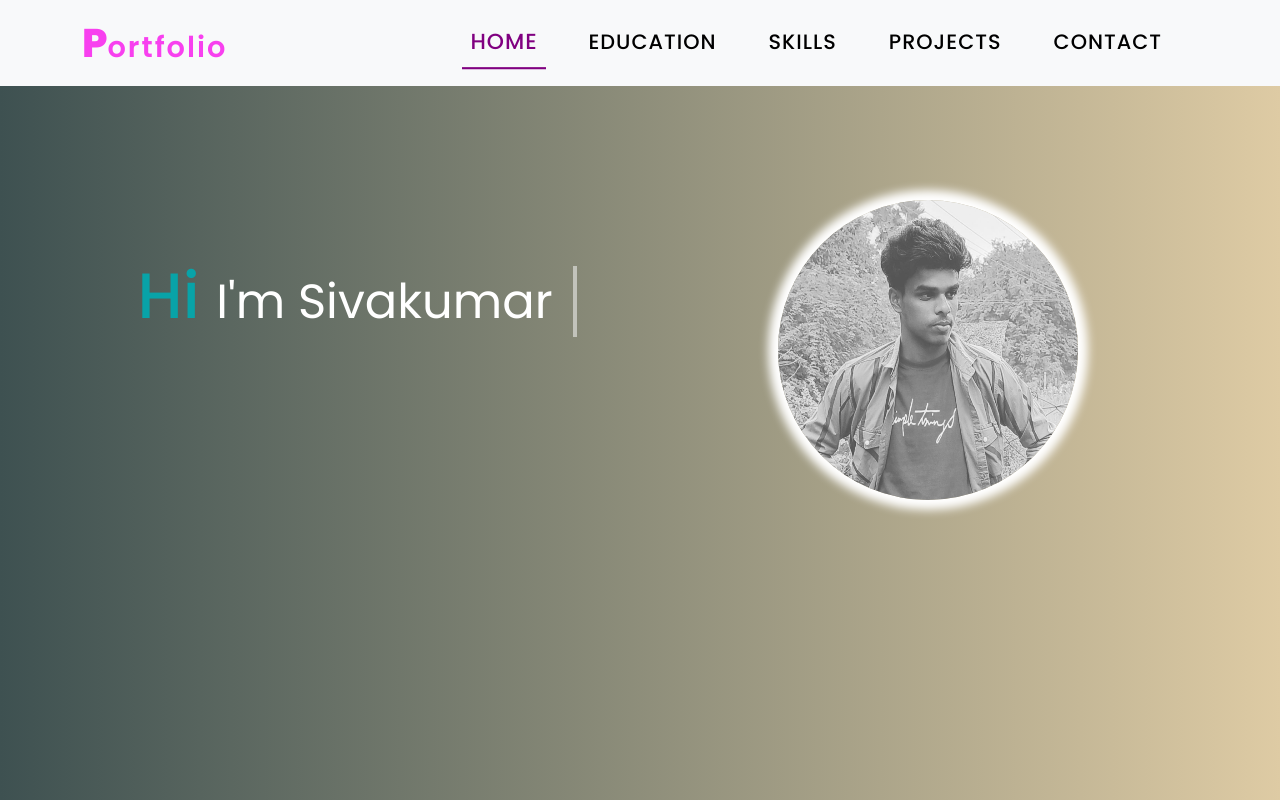
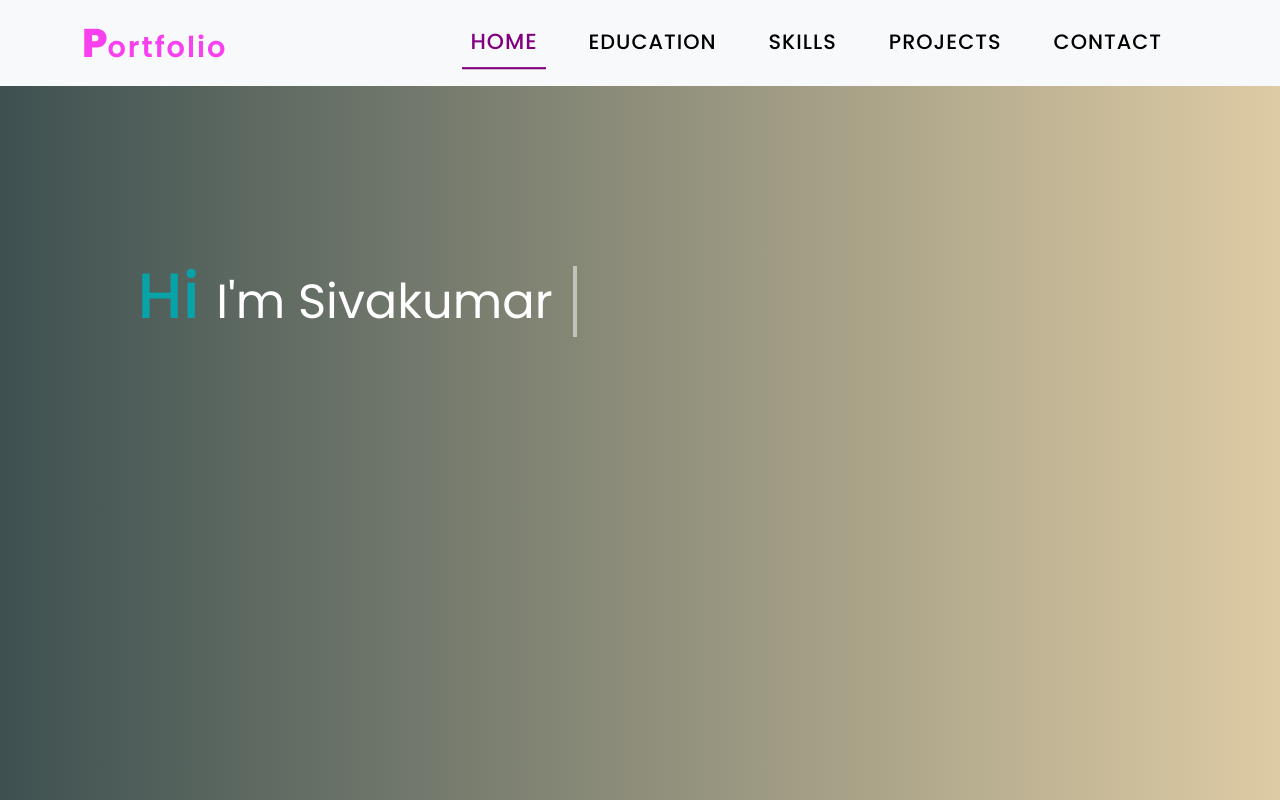
Before and after one commit to siva-002/PORTFOLIO-REACT, a React (Create React App) app: page / in a window 1280 px wide. Built offline with nearby package versions, Linux system fonts and the light colour scheme.

Commit message:
Update Index.js

```diff
--- a/src/PORTFOLIO/components/Index.js
+++ b/src/PORTFOLIO/components/Index.js
@@ -62,7 +62,7 @@ const Index = () => {
 
             <div className="col-second">
 
-             <img className='d-none d-lg-block' src={person} />
+                       {/* <img className='d-none d-lg-block' src={person} />*/}
 
             </div>
         </motion.div>
```
